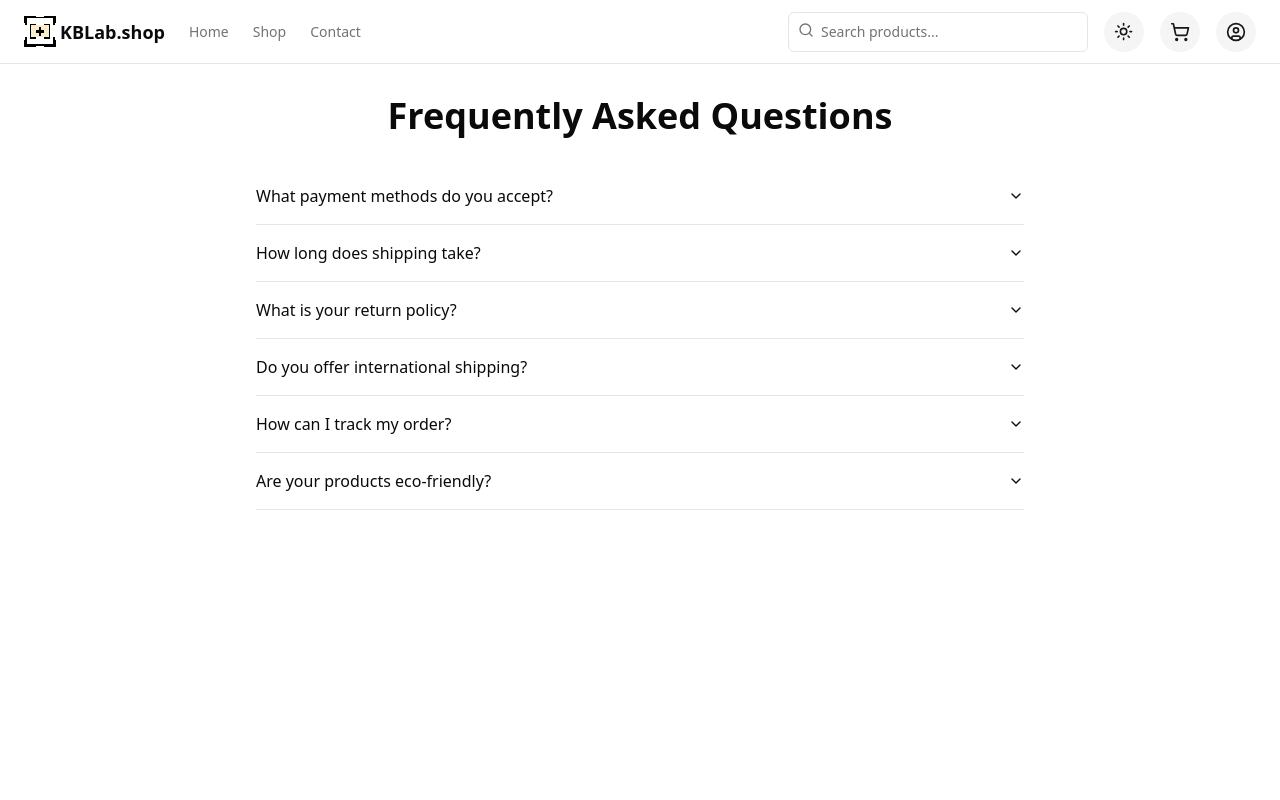
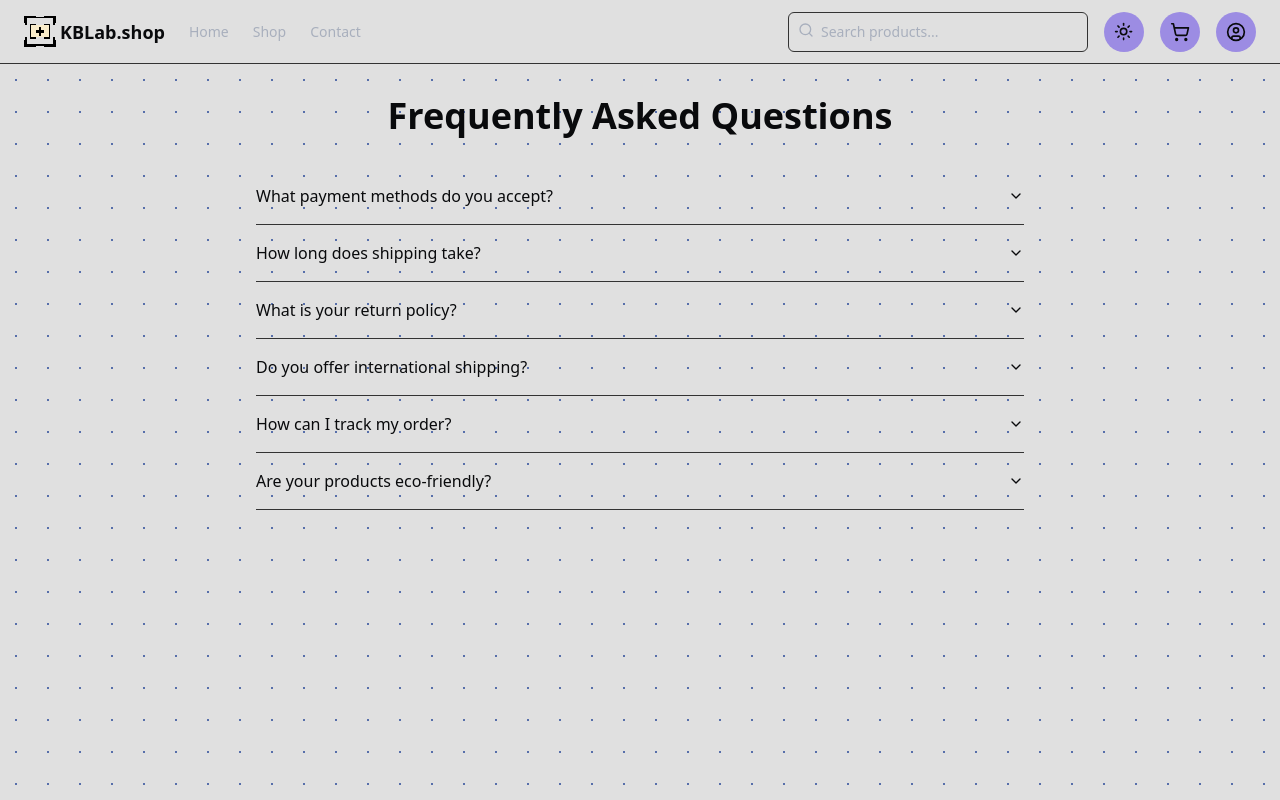
Before and after one commit to MikeF404/switch-tester-app, a React (Vite) app in the folder frontend/: page /faq in a window 1280 px wide. Built offline with nearby package versions, Linux system fonts and the light colour scheme; no server answers.

Commit message:
visual improvements + Contact Page message limit

```diff
--- a/frontend/package.json
+++ b/frontend/package.json
@@ -33,7 +33,7 @@
     "react": "^18.3.1",
     "react-dom": "^18.3.1",
     "react-router-dom": "^6.26.1",
-    "shadcn": "^2.0.6",
+    "shadcn": "^2.1.4",
     "sonner": "^1.5.0",
     "tailwind-merge": "^2.5.2",
     "tailwindcss-animate": "^1.0.7"
--- a/frontend/src/App.tsx
+++ b/frontend/src/App.tsx
@@ -1,4 +1,3 @@
-
 import { Outlet } from "react-router-dom";
 import Header from "./components/Header";
 import { Toaster } from "sonner";
@@ -8,7 +7,7 @@ export const description =
 
 export function App() {
   return (
-    <div className="flex justify-center">
+    <div className="flex justify-center bg-[radial-gradient(#576faa_1px,transparent_1px)] [background-size:32px_32px]">
       <div className="flex min-h-screen max-w-[1480px] w-full flex-col">
         <div className="fixed top-0 left-0 right-0 z-50">
           <Header />
--- a/frontend/src/components/FeaturedItemCard.tsx
+++ b/frontend/src/components/FeaturedItemCard.tsx
@@ -4,7 +4,6 @@ import { Card, CardContent } from "@/components/ui/card";
 
 interface FeaturedItemCardProps {
   image: string;
-  backgroundColor: string;
   title: string;
   description: string;
   link: string;
@@ -13,7 +12,6 @@ interface FeaturedItemCardProps {
 
 const FeaturedItemCard: React.FC<FeaturedItemCardProps> = ({
   image,
-  backgroundColor,
   title,
   description,
   link,
@@ -21,7 +19,7 @@ const FeaturedItemCard: React.FC<FeaturedItemCardProps> = ({
 }) => {
   return (
     <Link to={link}>
-      <Card className="overflow-hidden transition-all duration-300 hover:shadow-lg" style={{ backgroundColor }}>
+      <Card className="overflow-hidden transition-all duration-300 hover:shadow-lg">
         <CardContent className="p-0">
           <div className="p-6">
             <p className="text-lg mb-4">{description}</p>
--- a/frontend/src/index.css
+++ b/frontend/src/index.css
@@ -2,60 +2,51 @@
 @tailwind components;
 @tailwind utilities;
 @layer base {
-  :root {
-    --background: 0 0% 100%;
-    --foreground: 0 0% 3.9%;
-    --card: 0 0% 100%;
-    --card-foreground: 0 0% 3.9%;
-    --popover: 0 0% 100%;
-    --popover-foreground: 0 0% 3.9%;
-    --primary: 0 0% 9%;
-    --primary-foreground: 0 0% 98%;
-    --secondary: 0 0% 96.1%;
-    --secondary-foreground: 0 0% 9%;
-    --muted: 0 0% 96.1%;
-    --muted-foreground: 0 0% 45.1%;
-    --accent: 0 0% 96.1%;
-    --accent-foreground: 0 0% 9%;
-    --destructive: 0 84.2% 60.2%;
-    --destructive-foreground: 0 0% 98%;
-    --border: 0 0% 89.8%;
-    --input: 0 0% 89.8%;
-    --ring: 0 0% 3.9%;
-    --chart-1: 12 76% 61%;
-    --chart-2: 173 58% 39%;
-    --chart-3: 197 37% 24%;
-    --chart-4: 43 74% 66%;
-    --chart-5: 27 87% 67%;
-    --radius: 0.5rem
+    :root {
+      --background: 0 0% 88%;
+      --foreground: 220 14% 4%;
+      --card: 0 0% 88%;
+      --card-foreground: 220 14% 4%;
+      --popover: 0 0% 88%;
+      --popover-foreground: 220 14% 4%;
+      --primary: 218 60% 52%;
+      --primary-foreground: 0 0% 88%;
+      --secondary: 251 61% 72%;
+      --secondary-foreground: 220 14% 4%;
+      --muted: 0 0% 20%;
+      --muted-foreground: 220 14% 70%;
+      --accent: 261 61% 61%;
+      --accent-foreground: 220 14% 4%;
+      --destructive: 0 85% 60%;
+      --destructive-foreground: 220 14% 4%;
+      --border: 0 0% 20%;
+      --input: 0 0% 20%;
+      --ring: 261 61% 40%;
+      --radius: 0.5rem;
+    }
+
+    .dark {
+      --background: 0 0% 12%;
+      --foreground: 220 14% 96%;
+      --card: 0 0% 12%;
+      --card-foreground: 220 14% 96%;
+      --popover: 0 0% 12%;
+      --popover-foreground: 220 14% 96%;
+      --primary: 218 60% 48%;
+      --primary-foreground: 220 14% 96%;
+      --secondary: 251 61% 28%;
+      --secondary-foreground: 220 14% 96%;
+      --muted: 0 0% 80%;
+      --muted-foreground: 220 14% 96%;
+      --accent: 261 61% 39%;
+      --accent-foreground: 220 14% 96%;
+      --destructive: 0 62% 30%;
+      --destructive-foreground: 223 14% 10%;
+      --border: 0 0% 60%;
+      --input: 0 0% 80%;
+      --ring: 261 61% 60%;
+    }
   }
-  .dark {
-    --background: 0 0% 3.9%;
-    --foreground: 0 0% 98%;
-    --card: 0 0% 3.9%;
-    --card-foreground: 0 0% 98%;
-    --popover: 0 0% 3.9%;
-    --popover-foreground: 0 0% 98%;
-    --primary: 0 0% 98%;
-    --primary-foreground: 0 0% 9%;
-    --secondary: 0 0% 14.9%;
-    --secondary-foreground: 0 0% 98%;
-    --muted: 0 0% 14.9%;
-    --muted-foreground: 0 0% 63.9%;
-    --accent: 0 0% 14.9%;
-    --accent-foreground: 0 0% 98%;
-    --destructive: 0 62.8% 30.6%;
-    --destructive-foreground: 0 0% 98%;
-    --border: 0 0% 14.9%;
-    --input: 0 0% 14.9%;
-    --ring: 0 0% 83.1%;
-    --chart-1: 220 70% 50%;
-    --chart-2: 160 60% 45%;
-    --chart-3: 30 80% 55%;
-    --chart-4: 280 65% 60%;
-    --chart-5: 340 75% 55%
-  }
-}
 @layer base {
   * {
     @apply border-border;
--- a/frontend/src/pages/ContactPage.tsx
+++ b/frontend/src/pages/ContactPage.tsx
@@ -2,7 +2,6 @@ import { Button } from "@/components/ui/button";
 import {
   Card,
   CardContent,
-  CardDescription,
   CardHeader,
   CardTitle,
 } from "@/components/ui/card";
@@ -16,13 +15,15 @@ import { Link } from "react-router-dom";
 
 export default function ContactPage() {
   const [isAnonymous, setIsAnonymous] = useState(false);
+  const [message, setMessage] = useState("");
+  const MESSAGE_MAX_LENGTH = 800;
 
   return (
-    <div className="container mx-auto px-4 py-8">
+    <div className="container px-4 py-8">
       <h1 className="text-4xl font-bold text-center mb-8">Contact Us</h1>
 
       <div className="grid gap-8 md:grid-cols-2">
-        <Card>
+        <Card className="h-min">
           <CardHeader>
             <CardTitle>Send us a message</CardTitle>
           </CardHeader>
@@ -55,7 +56,15 @@ export default function ContactPage() {
                   id="message"
                   placeholder="Your message here..."
                   className="min-h-[150px]"
+                  value={message}
+                  onChange={(e) => setMessage(e.target.value.slice(0, MESSAGE_MAX_LENGTH))}
+                  maxLength={MESSAGE_MAX_LENGTH}
                 />
+                {MESSAGE_MAX_LENGTH - message.length <= 100 ? (
+                  <div className="text-sm text-right text-orange-500">
+                    {MESSAGE_MAX_LENGTH - message.length} characters remaining
+                  </div>
+                ) : null}
               </div>
               <div className="flex items-center justify-end space-x-2">
                 <Checkbox
@@ -64,7 +73,7 @@ export default function ContactPage() {
                   onCheckedChange={() => setIsAnonymous(!isAnonymous)}
                 />
                 <Label htmlFor="anonymous">
-                  Send anonymously. It won't stop us from trying to reply
+                  Send anonymously. It will be impossible to receive a response.
                 </Label>
               </div>
               <Button type="submit" className="w-full">
--- a/frontend/src/pages/Home.tsx
+++ b/frontend/src/pages/Home.tsx
@@ -10,7 +10,7 @@ import FeaturedItemCard from "@/components/FeaturedItemCard";
 const Home: React.FC = () => {
   return (
     <div>
-      <section className="py-20 bg-gradient-to-r from-primary to-secondary text-primary-foreground">
+      <section className="py-20">
           <div className="container mx-auto px-4 text-center">
             <h1 className="text-4xl md:text-6xl font-bold mb-4">Custom Mechanical Switch Testers</h1>
             <p className="text-xl mb-8">Experience the perfect click before you commit</p>
@@ -30,7 +30,6 @@ const Home: React.FC = () => {
                   description: "Perfect for beginners",
                   price: "Starting at $9.99",
                   image: "../../../img/tester_nobg_nokeycaps.png",
-                  backgroundColor: "#FFE5E5",
                   link: "/shop/custom-switch-tester",
                 },
                 {
@@ -38,7 +37,6 @@ const Home: React.FC = () => {
                   description: "Most popular choice",
                   price: "$5.99",
                   image: "/images/9-switch-tester.png",
-                  backgroundColor: "#E5FFE5",
                   link: "/shop/layout-tester",
                 },
                 {
@@ -46,7 +44,6 @@ const Home: React.FC = () => {
                   description: "For the enthusiasts",
                   price: "$29.99",
                   image: "/images/16-switch-tester.png",
-                  backgroundColor: "#E5E5FF",
                   link: "/shop/mega-switch-tester",
                 },
               ].map((product, index) => (
@@ -56,28 +53,8 @@ const Home: React.FC = () => {
                   description={product.description}
                   price={product.price}
                   image={product.image}
-                  backgroundColor={product.backgroundColor}
                   link={product.link}
                 />
-              ))}
-            </div>
-          </div>
-        </section>
-
-        <section className="py-20 bg-muted">
-          <div className="container mx-auto px-4 text-center">
-            <h2 className="text-3xl font-bold mb-8">Why Choose MechTester?</h2>
-            <div className="grid grid-cols-1 md:grid-cols-3 gap-8">
-              {[
-                { title: "Customizable", description: "Choose your own switches" },
-                { title: "High Quality", description: "Premium materials and construction" },
-                { title: "Fast Shipping", description: "Quick delivery worldwide" },
-              ].map((feature, index) => (
-                <div key={index} className="flex flex-col items-center">
-                  <Star className="h-12 w-12 text-primary mb-4" />
-                  <h3 className="text-xl font-semibold mb-2">{feature.title}</h3>
-                  <p>{feature.description}</p>
-                </div>
               ))}
             </div>
           </div>
--- a/frontend/tailwind.config.js
+++ b/frontend/tailwind.config.js
@@ -1,4 +1,6 @@
 /** @type {import('tailwindcss').Config} */
+import tailwindcssAnimate from "tailwindcss-animate";
+
 export default {
     darkMode: ["class"],
     content: ["./index.html", "./src/**/*.{js,ts,jsx,tsx}"],
@@ -75,5 +77,5 @@ export default {
   		}
   	}
   },
-  plugins: [require("tailwindcss-animate")],
+  plugins: [tailwindcssAnimate],
 };
```
Also changed, not shown: 1 other file (tests, documents, lock files or other folders).
